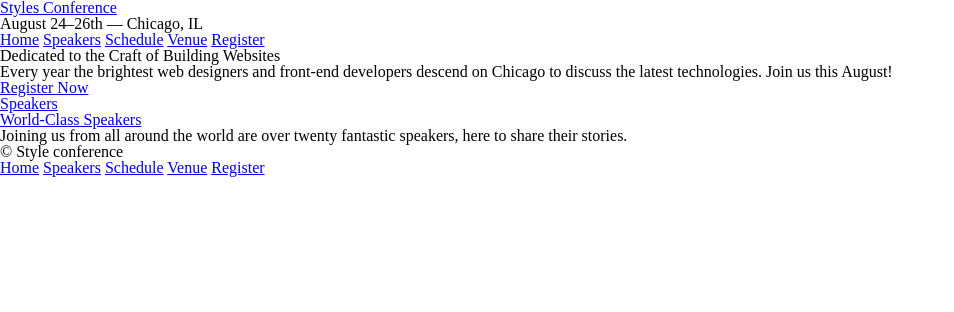
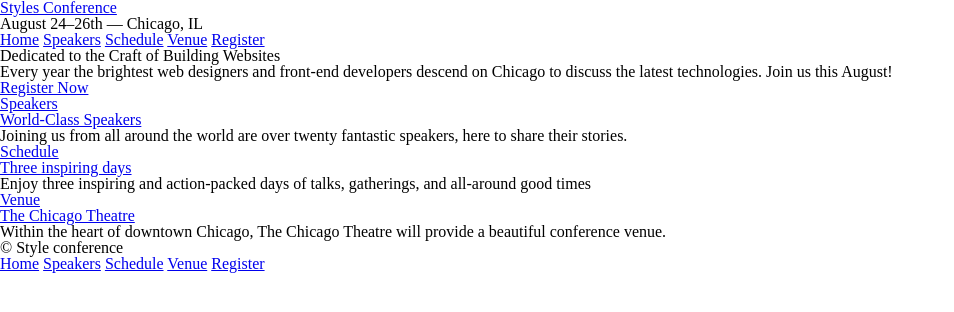
Before and after one commit to sanjeev-rathore-vst-au4/style_confrence, a plain HTML site: page index.html in a window 1280 px wide. Shown: the whole page, without its empty margins (0-954 px from the left). Drawn offline with Linux system fonts and the light colour scheme.

Commit message:
modified index.html

```diff
--- a/index.html
+++ b/index.html
@@ -33,6 +33,24 @@
 				<p>Joining us from all around the world are over twenty fantastic speakers, here to share their stories.</p>
 			</section>
 		</section>
+		<section>
+			<section>
+					<a href="schedule.html">
+					<h3>Schedule</h3>
+					<h5>Three inspiring days</h5>
+				</a>
+				<p>Enjoy three inspiring and action-packed days of talks, gatherings, and all-around good times</p>
+			</section>
+		</section>
+		<section>
+			<section>
+				<a href="venue.html">
+					<h3>Venue</h3>
+					<h5>The Chicago Theatre</h5>
+				</a>
+				<p>Within the heart of downtown Chicago, The Chicago Theatre will provide a beautiful conference venue.</p>
+			</section>
+		</section>
 		<footer>
 			<small>&copy; Style conference</small>
 			<nav>
```
Also changed, not shown: register.html (+1 -0 lines), schedule.html (+1 -0 lines), speakers.html (+1 -0 lines), venue.html (+1 -0 lines).
